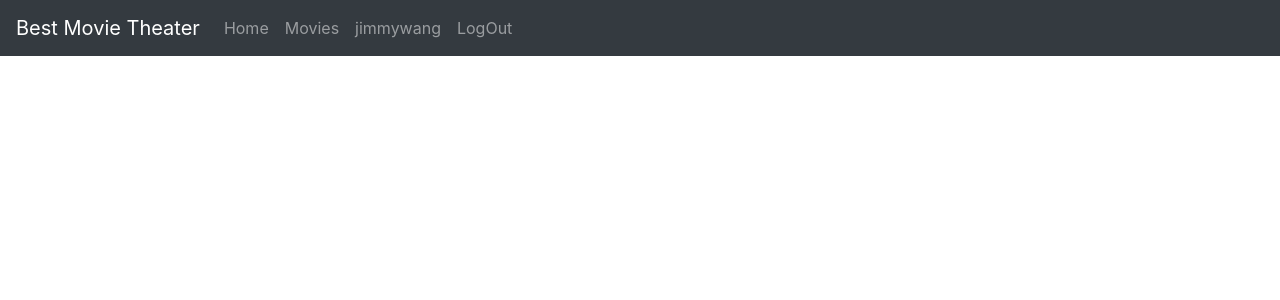
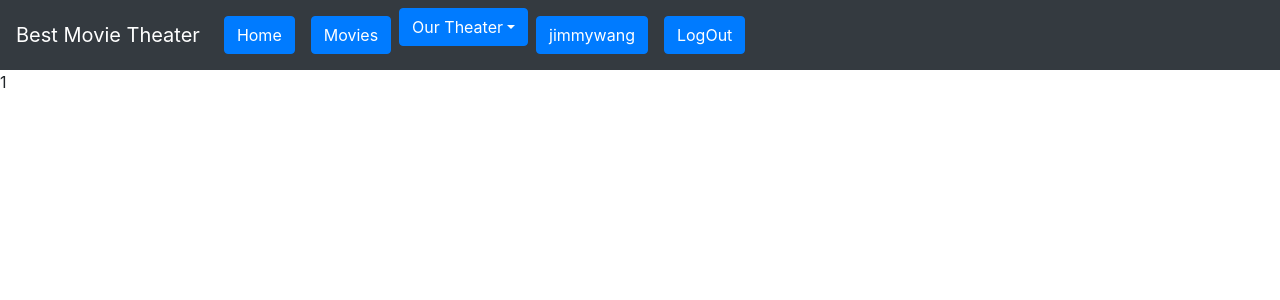
Before and after one commit to jimmywang54/MovieBookingSystem, a React (Create React App) app in the folder movie-frontend/: page /theaters/1 in a window 1280 px wide. Shown: the top 300 px of the page. Built offline with nearby package versions, Linux system fonts and the light colour scheme.

Commit message:
Added Theaters

```diff
--- a/movie-frontend/src/App.js
+++ b/movie-frontend/src/App.js
@@ -2,9 +2,10 @@ import React, { Component } from 'react';
 import { BrowserRouter as Router, Switch, Route, Link } from "react-router-dom";
 import './App.css';
 import 'bootstrap/dist/css/bootstrap.min.css';
-// import { DropdownButton, Dropdown } from 'react-bootstrap';
+import { DropdownButton, Dropdown, Button } from 'react-bootstrap';
 
 import MoviePage from "./Components/MoviePage";
+import TheaterPage from "./Components/TheaterPage";
 import MainPage from "./Components/MainPage";
 import SignInPage from "./Components/SignInPage"
 import RegisterPage from "./Components/RegisterPage"
@@ -12,7 +13,7 @@ import BookingPage from './Components/BookingPage';
 import Profile from './Components/Profile';
 
 import AuthService from './Services/Auth_service';
-// import MovieService from './Services/Movie_service';
+import MovieService from './Services/Movie_service';
 
 class App extends Component {
 
@@ -20,7 +21,8 @@ class App extends Component {
     super(props);
 
     this.state = {
-      currentUser: undefined
+      currentUser: undefined,
+      theaters: MovieService.getTheaters()
     }
   }
 
@@ -43,36 +45,39 @@ class App extends Component {
 
   render() {
 
-    const { currentUser } = this.state;
+    const { currentUser, theaters } = this.state;
 
     return (
       <Router>
         <div>
           <nav className="navbar navbar-expand navbar-dark bg-dark">
-            {/* <DropdownButton id="dropdown-basic-button" title={currentTheater.name}>
-              {
-                theaters.map(theater => (
-                  <div key={theater.name}>
-                    <Link to={"/"+theater.id}>
-                      <Dropdown.Item>{theater.name}</Dropdown.Item>
-                    </Link>
-                  </div>
-                ))
-              }
-            </DropdownButton> */}
             <Link to={"/"} className="navbar-brand">
               Best Movie Theater
             </Link>
             <div className="navbar-nav">
               <li className="nav-item">
                 <Link to={"/main"} className="nav-link">
-                  Home
+                  <Button>Home</Button>
                 </Link>
               </li>
               <li className="nav-item">
                 <Link to={"/movies"} className="nav-link">
-                  Movies
-            </Link>
+                  <Button>Movies</Button>
+                </Link>
+              </li>
+              <li className="nav-item">
+                <DropdownButton id="dropdown-basic-button" title="Our Theater">
+                  {
+                    theaters.map(theater => (
+                      <div key={theater.name}>
+                        <Dropdown.Item href={"/theaters/" + theater.id}>
+                            {theater.name}
+                        </Dropdown.Item>
+
+                      </div>
+                    ))
+                  }
+                </DropdownButton>
               </li>
             </div>
 
@@ -80,12 +85,12 @@ class App extends Component {
               <div className="navbar-nav">
                 <li className="nav-item">
                   <Link to={"/profile"} className="nav-link">
-                    {currentUser.username}
+                    <Button>{currentUser.username}</Button>
                   </Link>
                 </li>
                 <li className="nav-item">
                   <a href='/login' className="nav-link" onClick={this.logOut}>
-                    LogOut
+                    <Button>LogOut</Button>
                   </a>
                 </li>
               </div>
@@ -93,14 +98,14 @@ class App extends Component {
                 <div className="navbar-nav">
                   <li className="nav-item">
                     <Link to={"/login"} className="nav-link">
-                      Login
-                  </Link>
+                      <Button>Login</Button>
+                    </Link>
                   </li>
 
                   <li className="nav-item">
                     <Link to={"/register"} className="nav-link">
-                      Sign Up
-                  </Link>
+                      <Button>Sign Up</Button>
+                    </Link>
                   </li>
                 </div>
               )}
@@ -110,6 +115,7 @@ class App extends Component {
             <Switch>
               <Route exact path={["/", "/main"]} render={() => <MainPage />} />
               <Route exact path="/movies" render={() => <MoviePage />} />
+              <Route exact path="/theaters/:theaterId" component={TheaterPage} />
               <Route exact path="/profile" component={Profile} />
               <Route exact path="/register" render={() => <RegisterPage />} />
               <Route exact path="/login" render={() => <SignInPage />} />
@@ -119,7 +125,7 @@ class App extends Component {
           </div>
         </div>
       </Router>
-    );
+    )
   }
 }
 
--- /dev/null
+++ b/movie-frontend/src/Components/TheaterPage.js
@@ -0,0 +1,29 @@
+import React, { Component } from 'react';
+
+class TheaterPage extends Component {
+
+    constructor(props) {
+        super(props);
+        this.state = {
+            theaterId: props.match.params.theaterId
+        }
+    }
+
+    render() {
+        console.log(this.state.theaterId)
+        return (
+            <div>
+                {
+                    this.state.theaterId
+                    // this.state.theaters.filter(this.state.theater.theaterId === this.state.theaterId)
+                    //     .map(theater => (
+                    //         <div>theater.name</div>
+                    //     ))
+                }
+            </div>
+        )
+    }
+}
+
+
+export default TheaterPage;
```
Also changed, not shown: movie-frontend/src/Components/Footer.js (deleted, +0 -22 lines).
